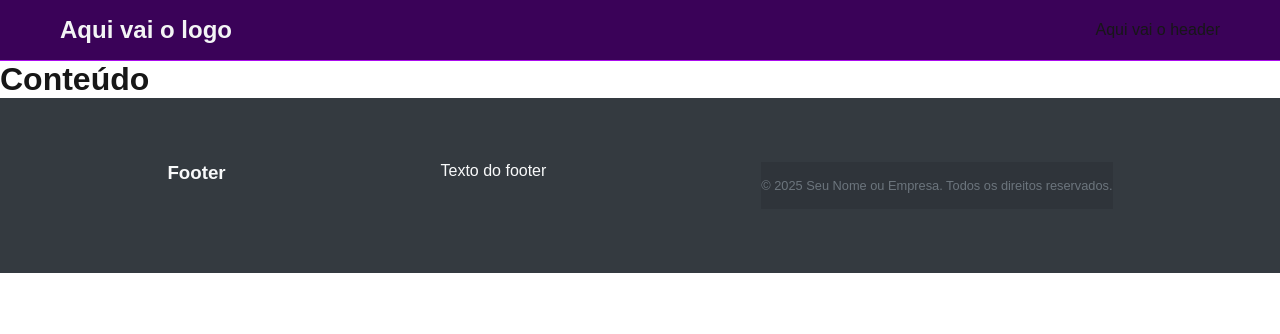
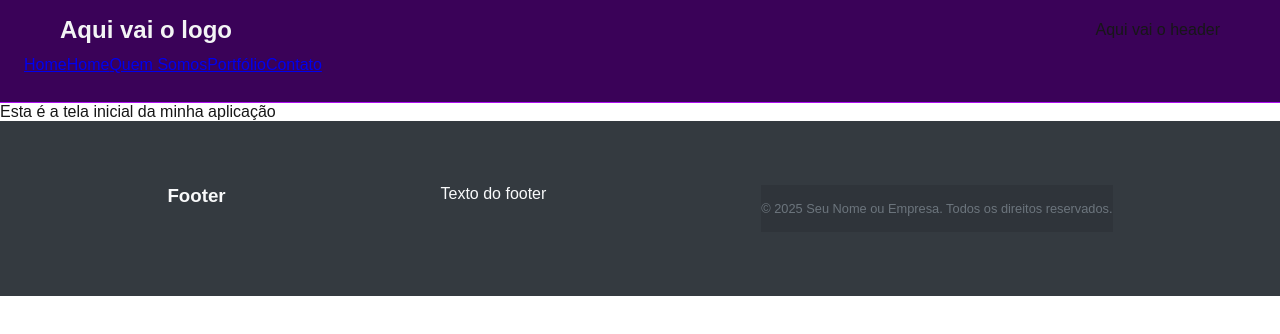
Before and after one commit to cristijung/primeiro-projeto, a Next.js app: page / in a window 1280 px wide. Shown: the top 334 px of the page. Built offline with nearby package versions, Linux system fonts and the light colour scheme.

Commit message:
inicio da estrutura

```diff
--- a/src/app/layout.tsx
+++ b/src/app/layout.tsx
@@ -1,6 +1,8 @@
 import type { Metadata } from "next";
 import { Geist, Geist_Mono } from "next/font/google";
 import "./globals.css";
+import Header from "@/components/header/Header";
+import Footer from "@/components/footer/Footer";
 
 const geistSans = Geist({
   variable: "--font-geist-sans",
@@ -25,7 +27,9 @@ export default function RootLayout({
   return (
     <html lang="en">
       <body className={`${geistSans.variable} ${geistMono.variable}`}>
+        <Header/>
         {children}
+        <Footer/>
       </body>
     </html>
   );
--- a/src/app/page.tsx
+++ b/src/app/page.tsx
@@ -1,13 +1,10 @@
 import React from "react";
-import Header from "@/components/header/Header";
-import Footer from "@/components/footer/Footer";
+
 
 export default function Home() {
   return (
     <>
-      <Header/>
-      <h1>Conteúdo</h1>
-      <Footer/>
+       Esta é a tela inicial da minha aplicação
     </>
   );
 }
--- a/src/components/navbar/NavBar.tsx
+++ b/src/components/navbar/NavBar.tsx
@@ -1,11 +1,16 @@
+import Link from "next/link";
 import React from "react";
+import styles from './navbar.module.scss';
 
 export default function NavBar() {
     return(
         <>
-        <nav>
-
-
+        <nav className={styles.navLink}>
+            <Link href='/home'>Home</Link>
+            <a href="/home">Home</a>
+            <Link href='/quemSomos'>Quem Somos</Link>
+            <Link href='/portfolio'>Portfólio</Link>
+            <Link href='/contato'>Contato</Link>
         </nav>
         </>
     );
```
Also changed, not shown: src/app/home/page.tsx (added, +11 -0 lines), src/app/home/start.module.scss (added).
